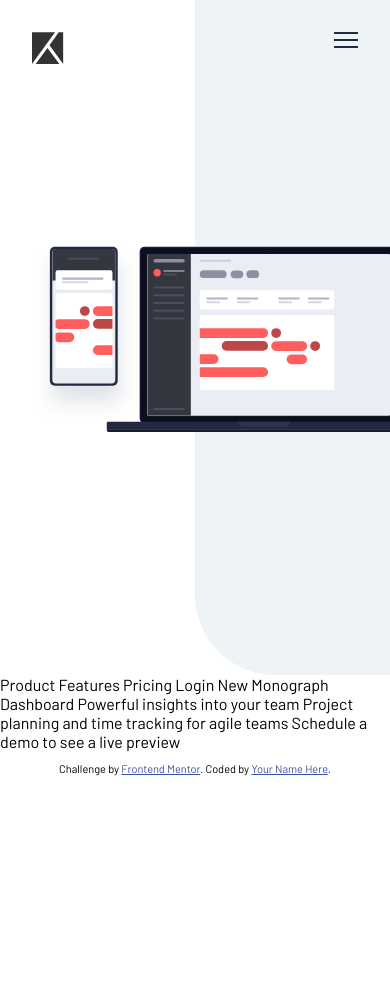
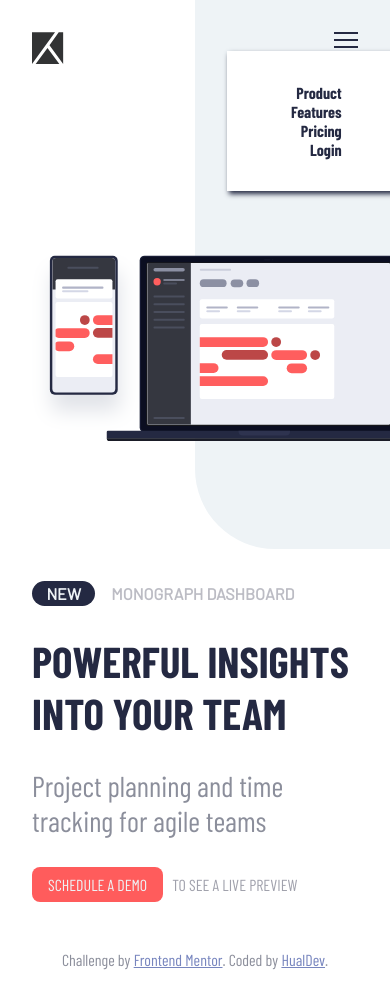
Before and after one commit to HualDev/TrackinIntroComponent, a plain HTML site: page index.html in a window 390 px wide. Before the commit the page ends 844 px from the top, so only its background shows below. Drawn offline with nearby package versions, Linux system fonts and the light colour scheme.

Commit message:
Mobile version

```diff
--- a/index.html
+++ b/index.html
@@ -11,10 +11,7 @@
   <title>Frontend Mentor | Project tracking intro component</title>
 
   <!-- Feel free to remove these styles or customise in your own stylesheet 👍 -->
-  <style>
-    .attribution { font-size: 11px; text-align: center; }
-    .attribution a { color: hsl(228, 45%, 44%); }
-  </style>
+
 </head>
 <body>
   <main>
@@ -24,28 +21,39 @@
       </div>
       <div class="nav">
         <img src="./images/icon-hamburger.svg" alt="Hamburger Image">
+        <div class="subMenu">
+          <ul class="show">
+            <li>Product</li>
+            <li>Features</li>
+            <li>Pricing</li>
+            <li>Login</li>
+          </ul>
+        </div>
       </div>
     </header>
+
+    <div class="details">
+
+      <div class="dashboard">
+        <div class="new">New</div>
+        <span>Monograph Dashboard</span>
+      </div>
+
+      <h1>Powerful insights into your team</h1>
+
+      <p>Project planning and time tracking for agile teams</p>
+
+      <div class="action">
+        <button class="demo">Schedule a demo</button>
+        <button>to see a live preview</button>
+      </div>
+    </div>
   </main>
-
-  Product
-  Features
-  Pricing
-  Login
-
-  New
-  Monograph Dashboard
-
-  Powerful insights into your team
-  Project planning and time tracking for agile teams
-
-  Schedule a demo
-  to see a live preview
 
   <footer>
     <p class="attribution">
       Challenge by <a href="https://www.frontendmentor.io?ref=challenge" target="_blank">Frontend Mentor</a>.
-      Coded by <a href="#">Your Name Here</a>.
+      Coded by <a href="#" target="_blank">HualDev</a>.
     </p>
   </footer>
 </body>
--- a/style.css
+++ b/style.css
@@ -15,32 +15,110 @@ body{
     font-family: 'Barlow', sans-serif;
 }
 
-main{
+header{
     font-family: 'Barlow Condensed', sans-serif;
-}
-
-header{
     display: flex;
     justify-content: space-between;
     background-image: url('./images/illustration-devices.svg');
     background-repeat: no-repeat;
     background-size: contain;
-    background-position: 2rem center;
-    z-index: 1;
+    background-position: 2rem 70%;
+    z-index: 0;
 }
 
 .logo{
     width: 50%;
-    height: 80vh;
     padding: 2rem;
 }
 
 .nav{
     width: 50%;
-    height: 80vh;
+    height: 65vh;
     background-color: var(--lightGrayishBlue);
     padding: 2rem;
     text-align: right;
     z-index: -1;
     border-radius: 0 0 0 5rem;
 }
+
+.show{
+    display: block;
+    position: absolute;
+    font-family: 'Barlow Condensed', sans-serif;
+    z-index: 1;
+    background-color: white;
+    list-style: none;
+    color: var(--veryDarkBlue);
+    font-size: 1rem;
+    font-weight: 600;
+    padding: 2rem 4rem;
+    margin: auto;
+    box-shadow: 2px 3px 5px;
+}
+
+.details{
+    padding: 2rem;
+
+}
+
+.dashboard{
+    display: flex;
+    gap: 1rem;
+    align-items: center;
+    text-transform: uppercase;
+}
+
+.new{
+    background-color: var(--veryDarkBlue);
+    color: var(--lightGrayishBlue);
+    border-radius: 1rem;
+    padding:0.2rem 0.9rem;
+    font-weight: 600;
+}
+
+.dashboard span{
+    color: var(--grayishBlue);
+    font-weight: 600;
+    opacity: 0.7;
+}
+
+h1{
+    font-family: 'Barlow Condensed', sans-serif;
+    text-transform: uppercase;
+    color: var(--veryDarkBlue);
+    font-size: 2.7rem;
+    font-weight: 900;
+}
+
+p{
+    color: var(--darkGrayishBlue);
+    font-size: 1.8rem;
+    font-family: 'Barlow Condensed', sans-serif;
+    font-weight: 500;
+    opacity: 0.7;
+}
+
+button{
+    text-transform: uppercase;
+    border: none;
+    color: var(--grayishBlue);
+    background-color: transparent;
+    font-size: 1rem;
+    font-family: 'Barlow Condensed', sans-serif;
+}
+
+.demo{
+    background-color: var(--red);
+    color: var(--lightGrayishBlue);
+    padding: 0.5rem 1rem;
+    border-radius: 0.5rem;
+}
+
+.attribution {
+    font-size: 1rem;
+    text-align: center;
+}
+
+.attribution a{
+    color: hsl(228, 45%, 44%);
+}
```
